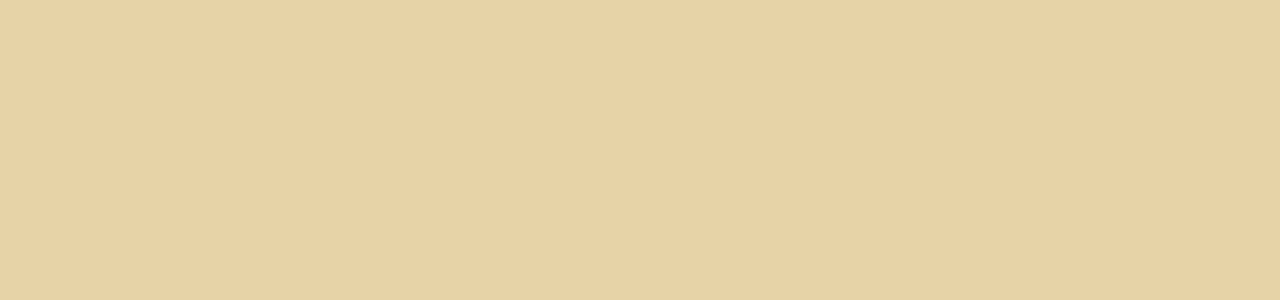
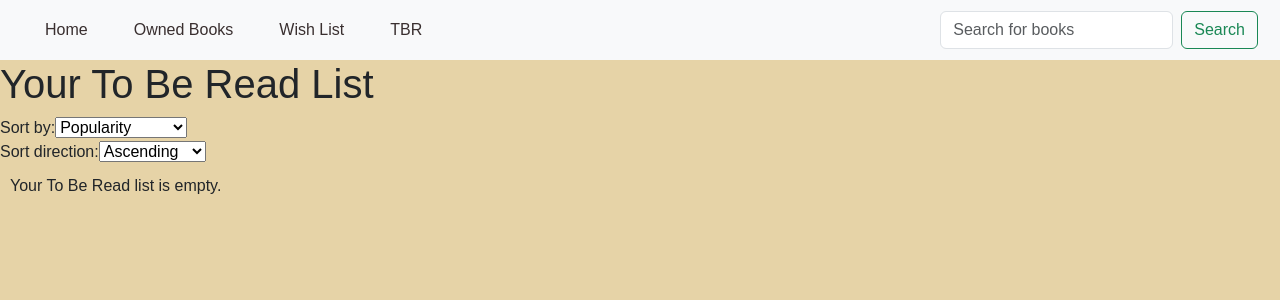
Before and after one commit to kirstyten10/frontend, a React (Create React App) app: page /tbr in a window 1280 px wide. Before the commit this address had no page. Shown: the top 300 px of the page. Built offline with nearby package versions, Linux system fonts and the light colour scheme.

Commit message:
Added Wishlist and TBR pages. Updated navigation. Added ability to add books to wishlist and tbr

```diff
--- a/src/App.js
+++ b/src/App.js
@@ -4,6 +4,8 @@ import HomePage from "./HomePage";
 import SearchPage from "./SearchPage";
 import BookDetails from './BookDetails';
 import OwnedBooks from './OwnedBooks';
+import WishList from "./WishList";
+import TBR from "./TBR";
 import 'bootstrap/dist/css/bootstrap.min.css';
 import './App.css';
 
@@ -17,6 +19,8 @@ function App() {
           <Route path="/search" element={<SearchPage />} />
           <Route path="/book-details/:bookId" element={<BookDetails />} />
           <Route path="/owned-books" element={<OwnedBooks />} />
+          <Route path="/wishlist" element={<WishList />} />
+          <Route path="/tbr" element={<TBR />} />
         </Routes>
       </div>
     </Router>
--- a/src/BookDetails.js
+++ b/src/BookDetails.js
@@ -4,11 +4,13 @@ import Navbar from './Navbar';
 
 const BookDetails = () => {
     const { bookId } = useParams();
-    const navigate = useNavigate();
     const [book, setBook] = useState(null);
     const [isOwned, setIsOwned] = useState(false);
+    const [isInWishlist, setIsInWishlist] = useState(false);
+    const [isInTBR, setIsInTBR] = useState(false);
     const [userRating, setUserRating] = useState("");
     const [currentRating, setCurrentRating] = useState(null);
+    const navigate = useNavigate();
 
     useEffect(() => {
         if (!bookId) return;
@@ -18,6 +20,8 @@ const BookDetails = () => {
             .then((data) => {
                 setBook(data);
                 checkIfBookIsOwned(data);
+                checkIfBookIsInWishlist(data);
+                checkIfBookIsInTBR(data);
                 const savedRating = localStorage.getItem(`rating-${bookId}`);
                 if (savedRating) {
                     setCurrentRating(savedRating);
@@ -30,6 +34,18 @@ const BookDetails = () => {
         const storedBooks = JSON.parse(localStorage.getItem('ownedBooks')) || [];
         const existingBook = storedBooks.find((b) => b.book_id === book.book_id);
         setIsOwned(existingBook ? true : false);
+    };
+
+    const checkIfBookIsInWishlist = (book) => {
+        const wishlist = JSON.parse(localStorage.getItem('wishlist')) || [];
+        const existingBook = wishlist.find((b) => b.book_id === book.book_id);
+        setIsInWishlist(existingBook ? true : false);
+    };
+
+    const checkIfBookIsInTBR = (book) => {
+        const storedTBR = JSON.parse(localStorage.getItem('tbrBooks')) || [];
+        const existingBook = storedTBR.find((b) => b.book_id === book.book_id);
+        setIsInTBR(existingBook ? true : false);
     };
 
     const handleAddToOwnedBooks = () => {
@@ -46,6 +62,38 @@ const BookDetails = () => {
         localStorage.setItem('ownedBooks', JSON.stringify(storedBooks));
         setIsOwned(false);
         alert(`${book.title} has been removed from your owned books`);
+    };
+
+    const handleAddToWishlist = () => {
+        const wishlist = JSON.parse(localStorage.getItem('wishlist')) || [];
+        wishlist.push(book);
+        localStorage.setItem('wishlist', JSON.stringify(wishlist));
+        setIsInWishlist(true);
+        alert(`${book.title} has been added to your wishlist.`);
+    };
+
+    const handleRemoveFromWishlist = () => {
+        let wishlist = JSON.parse(localStorage.getItem('wishlist')) || [];
+        wishlist = wishlist.filter((b) => b.book_id !== book.book_id);
+        localStorage.setItem('wishlist', JSON.stringify(wishlist));
+        setIsInWishlist(false);
+        alert(`${book.title} has been removed from your wishlist.`);
+    };
+
+    const handleAddToTBR = () => {
+        const storedTBR = JSON.parse(localStorage.getItem('tbrBooks')) || [];
+        storedTBR.push(book);
+        localStorage.setItem('tbrBooks', JSON.stringify(storedTBR));
+        setIsInTBR(true);
+        alert(`${book.title} successfully added to your TBR list`);
+    };
+
+    const handleRemoveFromTBR = () => {
+        let storedTBR = JSON.parse(localStorage.getItem('tbrBooks')) || [];
+        storedTBR = storedTBR.filter((b) => b.book_id !== book.book_id);
+        localStorage.setItem('tbrBooks', JSON.stringify(storedTBR));
+        setIsInTBR(false);
+        alert(`${book.title} has been removed from your TBR list`);
     };
 
     const handleRatingChange = (event) => {
@@ -101,6 +149,18 @@ const BookDetails = () => {
             ) : (
                 <button onClick={handleRemoveFromOwnedBooks}>Remove From Owned</button>
             )}
+
+            {!isInWishlist ? (
+                <button onClick={handleAddToWishlist}>Add to Wishlist</button>
+            ) : (
+                <button onClick={handleRemoveFromWishlist}>Remove from Wishlist</button>
+            )}
+
+            {!isInTBR ? (
+                <button onClick={handleAddToTBR}>Add to TBR</button>
+            ) : (
+                <button onClick={handleRemoveFromTBR}>Remove from TBR</button>
+            )}
         </div>
     );
 };
--- a/src/Navbar.js
+++ b/src/Navbar.js
@@ -21,6 +21,14 @@ const NavScrollExample = () => {
         navigate('/owned-books');
     };
 
+    const handleNavigateToWishList = () => {
+        navigate('/wishlist');
+    };
+
+    const handleNavigateToTBR = () => {
+        navigate('/tbr');
+    };
+
     return (
         <Navbar expand="lg" className="bg-body-tertiary">
             <Container fluid>
@@ -33,6 +41,8 @@ const NavScrollExample = () => {
                     >
                         <Nav.Link onClick={handleNavigateHome}>Home</Nav.Link>
                         <Nav.Link onClick={handleNavigateToOwnedBooks}>Owned Books</Nav.Link>
+                        <Nav.Link onClick={handleNavigateToWishList}>Wish List</Nav.Link>
+                        <Nav.Link onClick={handleNavigateToTBR}>TBR</Nav.Link>
                     </Nav>
                     <Form className="d-flex" onSubmit={handleSearch}>
                         <Form.Control
--- /dev/null
+++ b/src/TBR.js
@@ -0,0 +1,94 @@
+import React, { useState, useEffect } from 'react';
+import Navbar from './Navbar';
+import { useNavigate } from 'react-router-dom';
+
+const TBR = () => {
+    const [tbrBooks, setTbrBooks] = useState([]);
+    const [sortOption, setSortOption] = useState('popularity');
+    const [sortDirection, setSortDirection] = useState('ascending');
+    const [sortedBooks, setSortedBooks] = useState([]);
+    const navigate = useNavigate();
+
+    useEffect(() => {
+        const savedTBR = JSON.parse(localStorage.getItem('tbrBooks')) || [];
+        setTbrBooks(savedTBR);
+    }, []);
+
+    useEffect(() => {
+        setSortedBooks(sortBooks(tbrBooks)); // Re-sort books whenever tbrBooks or sort options change
+    }, [tbrBooks, sortOption, sortDirection]);
+
+    const handleBookClick = (bookId) => {
+        navigate(`/book-details/${bookId}`);
+    };
+
+    const handleSortChange = (event) => {
+        setSortOption(event.target.value);
+    };
+
+    const handleSortDirectionChange = (event) => {
+        setSortDirection(event.target.value);
+    };
+
+    const sortBooks = (books) => {
+        return books.sort((a, b) => {
+            const direction = sortDirection === 'ascending' ? 1 : -1;
+            switch (sortOption) {
+                case 'popularity':
+                    return direction * (b.ratingCount - a.ratingCount);
+                case 'averageRating':
+                    return direction * (b.averageRating - a.averageRating);
+                case 'title':
+                    return direction * a.title.localeCompare(b.title);
+                case 'publishYear':
+                    return direction * (b.publishYear - a.publishYear);
+                default:
+                    return 0;
+            }
+        });
+    };
+
+    return (
+        <div>
+            <Navbar />
+            <h1>Your To Be Read List</h1>
+            <div>
+                <label htmlFor="sort">Sort by: </label>
+                <select id="sort" value={sortOption} onChange={handleSortChange}>
+                    <option value="popularity">Popularity</option>
+                    <option value="title">Title</option>
+                    <option value="averageRating">Average Rating</option>
+                    <option value="publishYear">Year</option>
+                </select>
+            </div>
+
+            <div>
+                <label htmlFor="sortDirection">Sort direction: </label>
+                <select id="sortDirection" value={sortDirection} onChange={handleSortDirectionChange}>
+                    <option value="ascending">Ascending</option>
+                    <option value="descending">Descending</option>
+                </select>
+            </div>
+
+            <div className="book-scroll-container">
+                {sortedBooks.length > 0 ? (
+                    sortedBooks.map((book) => (
+                        <div key={book.book_id} className="book-item">
+                            <img
+                                src={book.imageUrl}
+                                alt={book.title}
+                                className="book-image"
+                                onClick={() => handleBookClick(book.book_id)}
+                            />
+                            <p className="book-title">{book.title}</p>
+                        </div>
+                    ))
+                ) : (
+                    <p>Your To Be Read list is empty.</p>
+                )}
+            </div>
+        </div>
+    );
+};
+
+export default TBR;
--- /dev/null
+++ b/src/WishList.js
@@ -0,0 +1,93 @@
+import React, { useState, useEffect } from 'react';
+import Navbar from './Navbar';
+import { useNavigate } from 'react-router-dom';
+
+const WishList = () => {
+    const [wishlist, setWishlist] = useState([]);
+    const [sortOption, setSortOption] = useState('popularity');
+    const [sortDirection, setSortDirection] = useState('ascending');
+    const [sortedBooks, setSortedBooks] = useState([]);
+    const navigate = useNavigate();
+
+    useEffect(() => {
+        const savedWishlist = JSON.parse(localStorage.getItem('wishlist')) || [];
+        setWishlist(savedWishlist);
+    }, []);
+
+    useEffect(() => {
+        setSortedBooks(sortBooks(wishlist));
+    }, [wishlist, sortOption, sortDirection]);
+
+    const handleBookClick = (bookId) => {
+        navigate(`/book-details/${bookId}`);
+    };
+
+    const handleSortChange = (event) => {
+        setSortOption(event.target.value);
+    };
+
+    const handleSortDirectionChange = (event) => {
+        setSortDirection(event.target.value);
+    };
+
+    const sortBooks = (books) => {
+        return books.sort((a, b) => {
+            const direction = sortDirection === 'ascending' ? 1 : -1;
+            switch (sortOption) {
+                case 'popularity':
+                    return direction * (b.ratingCount - a.ratingCount);
+                case 'averageRating':
+                    return direction * (b.averageRating - a.averageRating);
+                case 'title':
+                    return direction * a.title.localeCompare(b.title);
+                case 'publishYear':
+                    return direction * (b.publishYear - a.publishYear);
+                default:
+                    return 0;
+            }
+        });
+    };
+
+    return (
+        <div>
+            <Navbar />
+            <h1>Your Wishlist</h1>
+            <div>
+                <label htmlFor="sort">Sort by: </label>
+                <select id="sort" value={sortOption} onChange={handleSortChange}>
+                    <option value="popularity">Popularity</option>
+                    <option value="title">Title</option>
+                    <option value="averageRating">Average Rating</option>
+                    <option value="publishYear">Year</option>
+                </select>
+            </div>
+
+            <div>
+                <label htmlFor="sortDirection">Sort direction: </label>
+                <select id="sortDirection" value={sortDirection} onChange={handleSortDirectionChange}>
+                    <option value="ascending">Ascending</option>
+                    <option value="descending">Descending</option>
+                </select>
+            </div>
+            <div className="book-scroll-container">
+                {wishlist.length > 0 ? (
+                    wishlist.map((book) => (
+                        <div key={book.book_id} className="book-item">
+                            <img
+                                src={book.imageUrl}
+                                alt={book.title}
+                                className="book-image"
+                                onClick={() => handleBookClick(book.book_id)}
+                            />
+                            <p>{book.title}</p>
+                        </div>
+                    ))
+                ) : (
+                    <p>Your wishlist is empty.</p>
+                )}
+            </div>
+        </div>
+    );
+};
+
+export default WishList;
```
